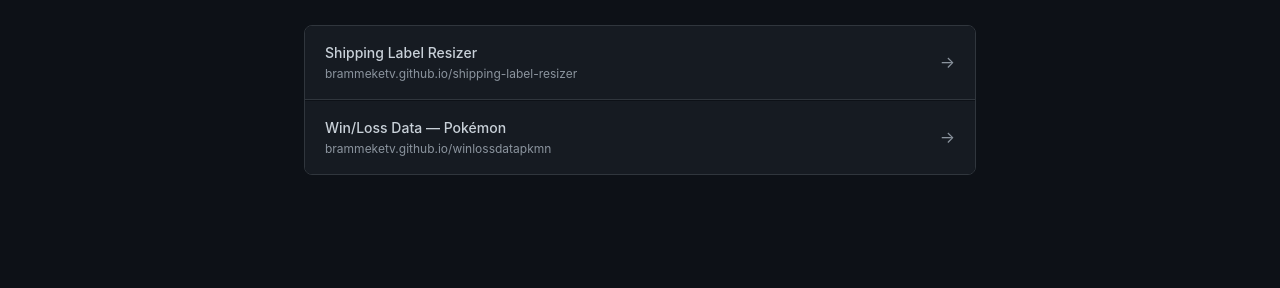
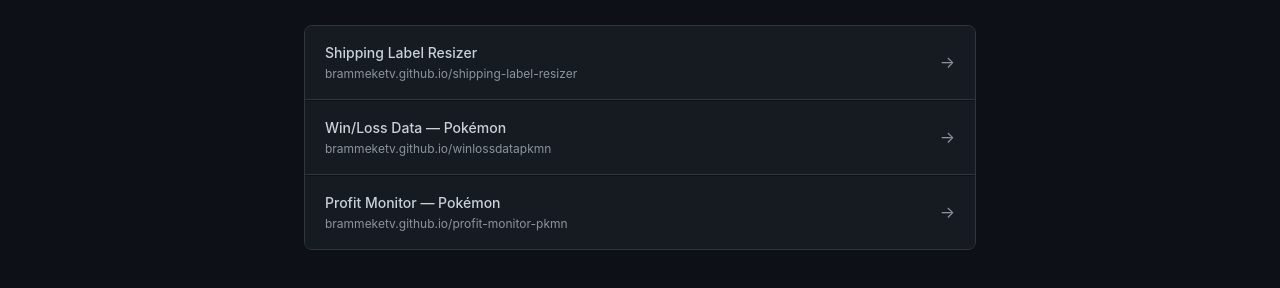
Before and after one commit to BrammekeTV/brammeketv.github.io, a plain HTML site: page index.html in a window 1280 px wide. Shown: the part 158-446 px from the top of the page. Drawn offline with Linux system fonts and the light colour scheme.

Commit message:
Add Profit Monitor (Pokémon) to tools list

```diff
--- a/index.html
+++ b/index.html
@@ -181,6 +181,14 @@
         <span class="tool-arrow">→</span>
       </a>
 
+      <a class="tool-item" href="https://brammeketv.github.io/profit-monitor-pkmn/" target="_blank" rel="noopener noreferrer">
+        <div class="tool-info">
+          <span class="tool-name">Profit Monitor — Pokémon</span>
+          <span class="tool-url">brammeketv.github.io/profit-monitor-pkmn</span>
+        </div>
+        <span class="tool-arrow">→</span>
+      </a>
+
     </div>
   </main>
 
```
